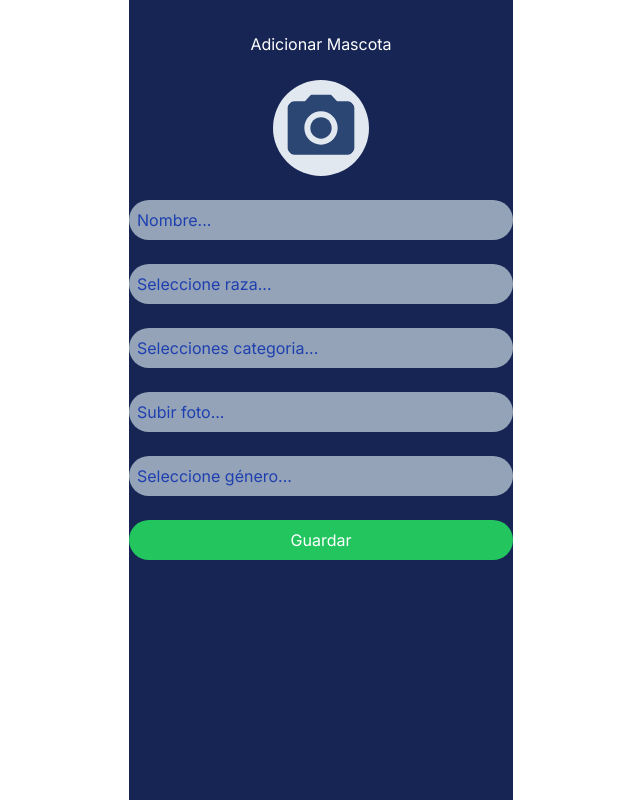
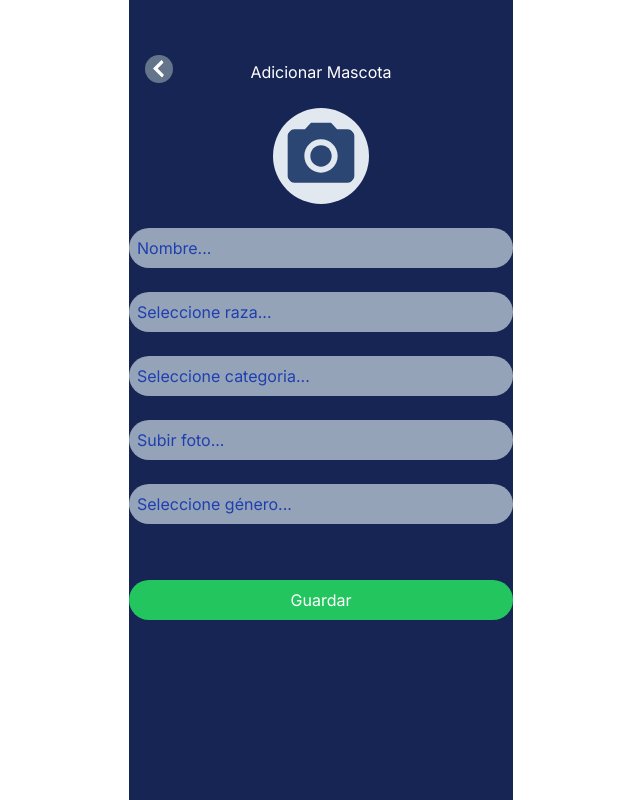
Before and after one commit to SantiagoMotato/Mascotas, a Next.js app in the folder pets/: page /new_mascota in a window 1280 px wide. Shown: the whole page, without its empty margins (319-959 px from the left). Built offline with nearby package versions, Linux system fonts and the light colour scheme.

Commit message:
Progress

```diff
--- a/pets/src/app/api/pets/route.js
+++ b/pets/src/app/api/pets/route.js
@@ -19,24 +19,53 @@ export async function GET(){
     }
 }
 
-export async function POST(request){
+// export async function POST(request){
+//     try {
+//         const {race_id,category_id,gender_id,photo} = await request.json();
+//         const newPet = await prisma.pets.create({
+//             data:{
+//                 race_id: { connect:{id:race_id}},
+//                 category_id: {connect:{id:category_id}},
+//                 gender_id: {connect: {id:gender_id}},
+//                 photo
+//             }
+//            /*  data:{
+//                 race_id,
+//                 category_id,
+//                 gender_id,
+//                 photo
+//             } */
+//         })
+
+//         return new Response(JSON.stringify(newPet))
+//         // return new Response.json(newPet)
+
+//     } catch (error) {
+//         return new Response(JSON.stringify({"Mesage":"Error de metodo POST" + error.message,status:500}))
+//         // return console.log(error)
+//     }
+// }
+
+
+export async function POST(request) {
     try {
-        const {race_id,category_id,gender_id,photo} = await request.json();
-        const newPet = await prisma.pets.create({
-            data:{
-                race_id: { connect:{id:race_id}},
-                category_id: {connect:{id:category_id}},
-                gender_id: {connect: {id:gender_id}},
-                photo
-            }
-        })
+      const { nombre, raza, categoria, foto, genero } = await request.json();
+      console.log("Datos recibidos en el servidor:", { nombre, raza, categoria, foto, genero });
 
-        return new Response(JSON.stringify(newPet))
+      const newPet = await prisma.pets.create({
+        data: {
+          race_id: { connect: { id: raza }},
+          category_id: { connect: { id: categoria }},
+          gender_id: { connect: { id: genero }},
+          photo: foto
+        }
+      });
 
+      return new Response(JSON.stringify(newPet));
     } catch (error) {
-        return new Response(JSON.stringify({"Meesage":"Error de metodo POST" + error,status:500}))
+      return new Response(JSON.stringify({ "Message": "Error de metodo POST: " + error.message, status: 500 }));
     }
-}
+  }
 
 
 /* export async function POST(request) {
--- a/pets/src/app/mascotas/page.jsx
+++ b/pets/src/app/mascotas/page.jsx
@@ -37,12 +37,41 @@ function page() {
               <div className="mt-4">
                 {
                   pets.map(pet => (
-                    <div key={pet.id} className="flex bg-blue-300 w-full h-22 mb-4 rounded-xl px-4 text-xs">
+                    <div key={pet.id} className="flex bg-slate-400 hover:bg-slate-300 transition-all  w-full h-22 mb-4 rounded-xl px-4 py-2 text-xs">
                         <img src="photo-sm-1.svg" alt="" />
                       <div className="grid grid-cols-1 grid-rows-auto ml-4">
                         <p>Raza: {pet.race_id.name}</p>
                         <p>Categoria: {pet.category_id.name}</p>
                         <p>Género: {pet.gender_id.name}</p>
+                      </div>
+                      {/* <div className="flex w-8 h-8 gap-2 ml-8 mt-5">
+                        <img src="btn-show.svg" alt="" onClick={()=>{
+                          alert('Look!')
+                        }}/>
+                        <img src="btn-edit.svg" alt="" onClick={()=>{
+                          alert('Edit')
+                        }}/>
+                        <img src="btn-delete.svg" alt="" onClick={()=>{
+                          alert('Delete!')
+                        }}/>
+                      </div> */}
+                      <div className="flex w-8 h-8 gap-2 ml-8 mt-5">
+                          <img src="btn-show.svg" alt="" onClick={()=>{
+                            alert('Look!')
+                          }}/>
+                          <img src="btn-edit.svg" alt="" onClick={()=>{
+                            alert('Edit')
+                          }}/>
+                        {params.id && (
+                          <img src="btn-delete.svg" alt="" onClick={async()=>{
+                            const res = await fetch(`localhost:3000/api/pets/${params.id}`, {
+                              method: 'DELETE'
+                            })
+                            const data = await res.json()
+                            console.log(data)
+                          }}/>
+                        )
+                        }
                       </div>
                     </div>
                   ))
--- a/pets/src/app/new_mascota/page.jsx
+++ b/pets/src/app/new_mascota/page.jsx
@@ -1,15 +1,31 @@
-"use client"
+/* "use client"
 
 function NewMascota() {
 
-  const onSubmit = (e) => {
+  const onSubmit = async(e) => {
       e.preventDefault()
+      // const nombre = e.target.elements.nombre.value;
+      // const raza = e.target.elements.raza.value;
+      // const categoria = e.target.elements.categoria.value;
+      // const foto = e.target.elements.foto.value;
+      // const genero = e.target.elements.genero.value;
       const nombre = e.target.elements.nombre.value;
-      const raza = e.target.elements.raza.value;
-      const categoria = e.target.elements.categoria.value;
+      const raza = parseInt(e.target.elements.raza.value);  // Convertir a entero
+      const categoria = parseInt(e.target.elements.categoria.value);  // Convertir a entero
       const foto = e.target.elements.foto.value;
-      const genero = e.target.elements.genero.value;
-      console.log(nombre, raza, categoria, foto, genero);
+      const genero = parseInt(e.target.elements.genero.value);  // Convertir a entero
+      // console.log(nombre, raza, categoria, foto, genero);
+
+      const res = await fetch('http://localhost:3000/api/pets', {
+        method: 'POST',
+        body: JSON.stringify({nombre,raza,categoria,foto,genero}),
+        headers: {
+          'Content-Type':'application/json'
+        }
+      })
+
+      const data = await res.json()
+      console.log(data)
   }
 
   return (
@@ -37,4 +53,64 @@ function NewMascota() {
   )
 }
 
-export default NewMascota
+export default NewMascota */
+
+
+
+"use client"
+
+import { useRouter } from "next/navigation";
+
+function NewMascota() {
+
+  const router = useRouter()
+
+  const onSubmit = async(e) => {
+      e.preventDefault();
+
+      const nombre = e.target.elements.nombre.value;
+      const raza = parseInt(e.target.elements.raza.value);  // Convertir a entero
+      const categoria = parseInt(e.target.elements.categoria.value);  // Convertir a entero
+      const foto = e.target.elements.foto.value;
+      const genero = parseInt(e.target.elements.genero.value);  // Convertir a entero
+
+      console.log("Datos a enviar:", {nombre, raza, categoria, foto, genero});
+
+      const res = await fetch('http://localhost:3000/api/pets', {
+        method: 'POST',
+        body: JSON.stringify({ nombre, raza, categoria, foto, genero }),
+        headers: {
+          'Content-Type': 'application/json'
+        }
+      });
+
+      const data = await res.json();
+      console.log("Respuesta de la API:", data);
+
+      router.push('/mascotas')
+  }
+
+  return (
+    <>
+      <main className="flex justify-center">
+        <section className="h-screen w-96 bg-cover bg-center bg-blue-950 text-white">
+          <img src="btn-back.svg" className="relative top-[calc(55px)] left-4 bg-slate-500 hover:bg-slate-300 transition-all py-1 px-2 rounded-full" onClick={()=>{
+            router.push('/mascotas')
+          }}/>
+          <form action="" className="flex flex-col gap-6" onSubmit={onSubmit}>
+            <h1 className="text-center mt-8">Adicionar Mascota</h1>
+            <img src="icon-camera.svg" alt="" className="bg-slate-200 p-2 w-24 h-24 mx-auto rounded-full"/>
+            <input name="nombre" id="nombre" type="text" className="p-2 bg-slate-400 text-white placeholder-blue-800 outline-none rounded-3xl" placeholder="Nombre..." />
+            <input name="raza" id="raza" type="number" className="p-2 bg-slate-400 text-white placeholder-blue-800 outline-none rounded-3xl" placeholder="Seleccione raza..." />
+            <input name="categoria" id="categoria" type="number" className="p-2 bg-slate-400 text-white placeholder-blue-800 outline-none rounded-3xl" placeholder="Seleccione categoria..." />
+            <input name="foto" id="foto" type="text" className="p-2 bg-slate-400 text-white placeholder-blue-800 outline-none rounded-3xl" placeholder="Subir foto..." />
+            <input name="genero" id="genero" type="number" className="p-2 bg-slate-400 text-white placeholder-blue-800 outline-none rounded-3xl" placeholder="Seleccione género..." />
+            <button className="bg-green-500 hover:bg-green-600 transition-all w-full p-2 rounded-3xl mt-8">Guardar</button>
+          </form>
+        </section>
+      </main>
+    </>
+  )
+}
+
+export default NewMascota;
```
